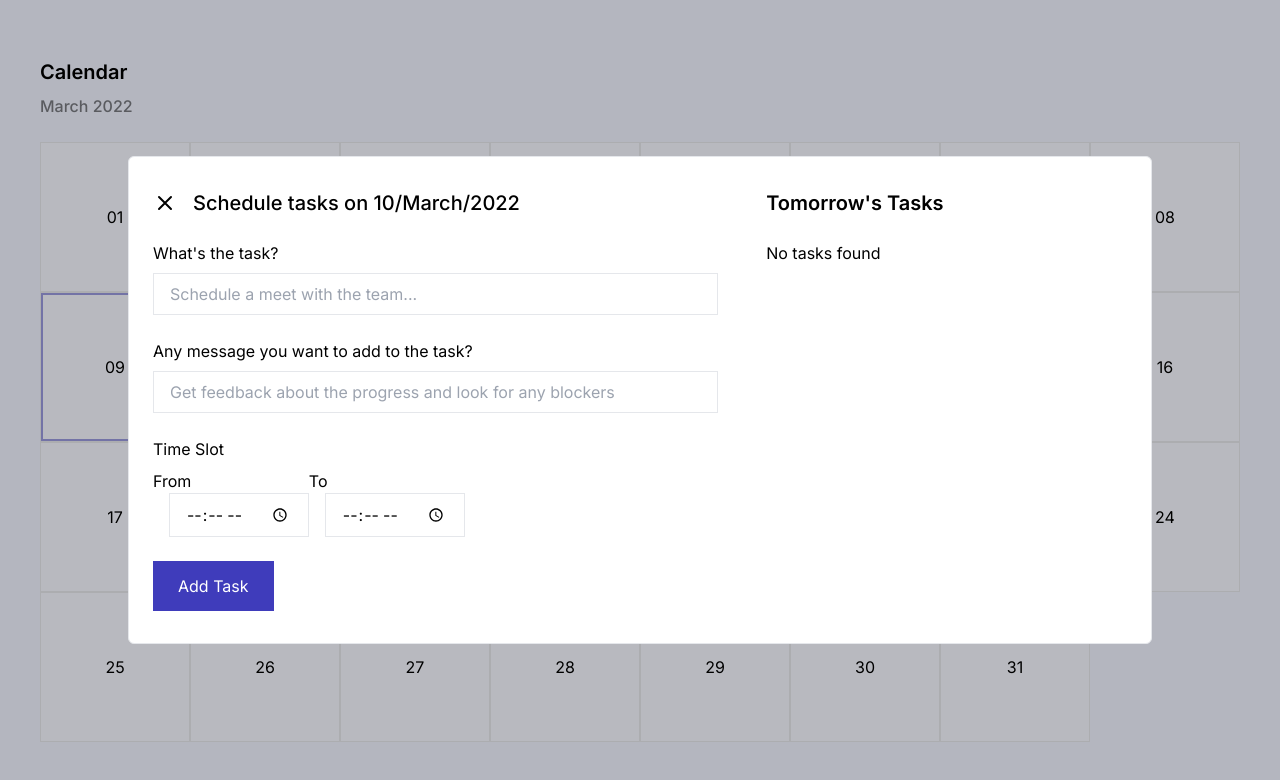
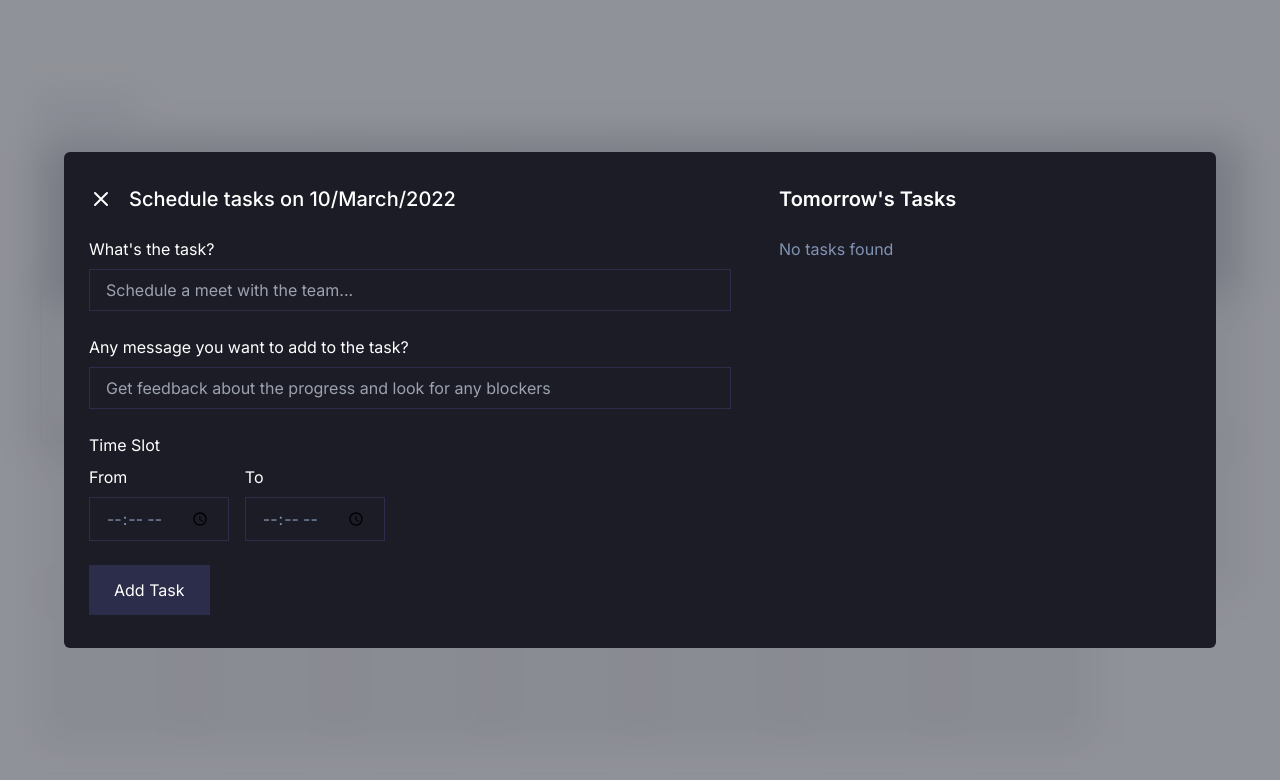
Before and after one commit to ruthv1k/ingen, a Next.js app: page / in a window 1280 px wide. Both pictures are taken after a click on the button "10". Shown: the top 780 px of the page. Built offline with nearby package versions, Linux system fonts and the light colour scheme.

Commit message:
I-1: Add dark theme
Added dark theme and required color pallettes

```diff
--- /dev/null
+++ b/pages/_document.tsx
@@ -0,0 +1,14 @@
+import Document, { Html, Head, Main, NextScript } from 'next/document'
+export default class MyDocument extends Document {
+  render() {
+    return (
+      <Html lang="en">
+        <Head></Head>
+        <body className="dark">
+          <Main />
+          <NextScript />
+        </body>
+      </Html>
+    )
+  }
+}
--- a/pages/components/popup.tsx
+++ b/pages/components/popup.tsx
@@ -61,13 +61,13 @@ const Popup: React.FC<Props> = ({
   }, [popup.isOpen])
 
   return (
-    <div className="overlay">
-      <div className="flex bg-white border rounded-md popup md:w-11/12 lg:max-w-5xl">
+    <>
+      <div className="flex bg-white border rounded-md popup dark:border-transparent dark:bg-dark-background md:w-11/12 lg:max-w-6xl">
         <div className="w-3/5 px-6 py-8 popup-content">
           <div className="flex items-center justify-start">
             <button
               onClick={() => setPopup({ ...popup, isOpen: false })}
-              className="flex items-center"
+              className="flex items-center dark:text-dark-theme-heading"
             >
               <svg
                 xmlns="http://www.w3.org/2000/svg"
@@ -84,59 +84,72 @@ const Popup: React.FC<Props> = ({
                 />
               </svg>
             </button>
-            <h3 className="ml-4 text-xl font-medium">
+            <h3 className="ml-4 text-xl font-medium dark:text-dark-theme-heading">
               Schedule tasks on {popup.date}
             </h3>
           </div>
 
           <div className="mt-6">
-            <label htmlFor="form_title" className="block pb-2">
+            <label
+              htmlFor="form_title"
+              className="block pb-2 dark:text-dark-theme-heading"
+            >
               What's the task?
             </label>
             <input
               type="text"
               placeholder="Schedule a meet with the team..."
               id="form_title"
-              className="w-full px-4 py-2 border border-border-light focus:outline-none"
+              className="w-full px-4 py-2 border focus:outline-none dark:border-dark-theme-primary dark:bg-transparent dark:text-dark-theme-body"
               onChange={setTaskTitle}
             />
           </div>
 
           <div className="mt-6">
-            <label htmlFor="add_field" className="block pb-2">
+            <label
+              htmlFor="add_field"
+              className="block pb-2 dark:text-dark-theme-heading"
+            >
               Any message you want to add to the task?
             </label>
             <input
               type="text"
               placeholder="Get feedback about the progress and look for any blockers"
               id="form_title"
-              className="w-full px-4 py-2 border border-border-light focus:outline-none"
+              className="w-full px-4 py-2 border focus:outline-none dark:border-dark-theme-primary dark:bg-transparent dark:text-dark-theme-body"
               onChange={setDescription}
             />
           </div>
 
           <div className="mt-6">
-            <label htmlFor="add_field" className="block pb-2">
+            <label
+              htmlFor="add_field"
+              className="block pb-2 dark:text-dark-theme-heading"
+            >
               Time Slot
             </label>
-            <div className="flex items-center justify-between w-1/2">
+            <div className="flex items-center justify-between w-1/3">
               <div>
-                <label htmlFor="from">From</label>
+                <label htmlFor="from" className="dark:text-dark-theme-heading">
+                  From
+                </label>
                 <input
                   type="time"
                   placeholder="From"
                   id="fromTime"
-                  className="px-4 py-2 ml-4 border border-border-light focus:outline-none"
+                  className="px-4 py-2 mt-2 border focus:outline-none dark:border-dark-theme-primary dark:bg-transparent dark:text-dark-theme-body"
                   onChange={setFrom}
                 />
               </div>
-              <div>
-                <label htmlFor="to">To</label>
+              <div className="ml-4 ">
+                <label htmlFor="to" className="dark:text-dark-theme-heading">
+                  To
+                </label>
                 <input
                   type="time"
                   placeholder="To"
                   id="toTime"
-                  className="px-4 py-2 ml-4 border border-border-light focus:outline-none"
+                  className="px-4 py-2 mt-2 border focus:outline-none dark:border-dark-theme-primary dark:bg-transparent dark:text-dark-theme-body"
                   onChange={setTo}
                 />
               </div>
@@ -146,7 +159,7 @@ const Popup: React.FC<Props> = ({
           <div className="mt-6">
             <button
               type="button"
-              className="px-6 py-3 text-white transition-all duration-150 ease-linear border border-light-theme-primary bg-light-theme-primary hover:bg-transparent hover:text-light-theme-primary"
+              className="px-6 py-3 text-white transition-all duration-150 ease-linear border border-light-theme-primary bg-light-theme-primary hover:bg-transparent hover:text-light-theme-primary dark:border-dark-theme-primary dark:bg-dark-theme-primary dark:text-dark-theme-heading dark:hover:bg-transparent "
               onClick={() => submitForm(form)}
             >
               Add Task
@@ -157,7 +170,8 @@ const Popup: React.FC<Props> = ({
           <Tasks tasks={tasks} markAsDone={markAsDone} date={popup.date} />
         </div>
       </div>
-    </div>
+      <div className="overlay"></div>
+    </>
   )
 }
 
--- a/pages/components/tasks.tsx
+++ b/pages/components/tasks.tsx
@@ -8,17 +8,20 @@ interface Props {
 }
 
 const Tasks: React.FC<Props> = ({ tasks, date, markAsDone }) => {
-  const { today } = useCalendar()
-  const formattedDate = parseInt(date.split('/')[0])
+  let { today } = useCalendar()
+  let formattedDate: number = 0
+  let filteredTasks: Array<Task> = []
+  if (date) formattedDate = parseInt(date.split('/')[0])
+  if (tasks && tasks.length > 0)
+    filteredTasks = tasks.filter(
+      (task) =>
+        parseInt(task.date.split('/')[0]) === formattedDate &&
+        task.isDone === false
+    )
 
-  const filteredTasks = tasks.filter(
-    (task) =>
-      parseInt(task.date.split('/')[0]) === formattedDate &&
-      task.isDone === false
-  )
   return (
     <>
-      <h1 className="mb-6 text-xl font-semibold">
+      <h1 className="mb-6 text-xl font-semibold dark:text-dark-theme-heading">
         {formattedDate === today
           ? `Today's Tasks`
           : formattedDate === today + 1
@@ -30,13 +33,15 @@ const Tasks: React.FC<Props> = ({ tasks, date, markAsDone }) => {
           filteredTasks.map((task) => (
             <li
               key={task.id}
-              className="my-3 flex min-w-[300px] items-center justify-between border bg-white"
+              className="my-3 flex min-w-[300px] items-center justify-between border bg-white dark:border-dark-theme-primary dark:bg-transparent"
             >
-              <span className="block px-5 py-3">{task.title}</span>
+              <span className="block px-5 py-3 dark:text-dark-theme-heading">
+                {task.title}
+              </span>
 
               <button
                 type="button"
-                className="flex items-center justify-center px-4 py-3 transition-all duration-150 ease-linear bg-light-theme-primary/25 text-light-theme-primary hover:bg-green-400 hover:text-white"
+                className="flex items-center justify-center px-4 py-3 transition-all duration-150 ease-linear bg-light-theme-primary/25 text-light-theme-primary hover:bg-green-400 hover:text-white dark:bg-dark-theme-primary/50 dark:text-white dark:hover:bg-dark-theme-primary dark:hover:text-green-400"
                 onClick={() => markAsDone(task.id)}
               >
                 <svg
@@ -57,7 +62,7 @@ const Tasks: React.FC<Props> = ({ tasks, date, markAsDone }) => {
             </li>
           ))
         ) : (
-          <li>No tasks found</li>
+          <li className="dark:text-dark-theme-body">No tasks found</li>
         )}
       </ul>
     </>
--- a/pages/index.tsx
+++ b/pages/index.tsx
@@ -64,15 +64,17 @@ const Home: NextPage = () => {
       </Head>
       <div className="flex items-center w-screen">
         <div className="flex flex-col items-start justify-center h-screen mx-auto min-w-fit">
-          <h1 className="text-xl font-semibold">Calendar</h1>
-          <h5 className="mt-2 mb-6 text-base font-medium text-black/50">
+          <h1 className="text-xl font-semibold dark:text-dark-theme-heading">
+            Calendar
+          </h1>
+          <h5 className="mt-2 mb-6 text-base font-medium text-black/50 dark:text-dark-theme-body">
             {currentMonth} {currentYear}
           </h5>
           <div className="grid justify-start grid-cols-8">
             {daysInMonth.map((day, i) => (
               <div
                 key={i}
-                className={`relative h-[150px] w-[150px] overflow-hidden border`}
+                className={`relative h-[150px] w-[150px] overflow-hidden `}
               >
                 <ul className="absolute top-3 left-[5px] -z-0 w-[138px]">
                   {tasks &&
@@ -94,12 +96,12 @@ const Home: NextPage = () => {
                 <button
                   value={day + '/' + currentMonth + '/' + currentYear}
                   onClick={handlePopup}
-                  className={`duration-15 0 absolute top-0 left-0 z-0 flex h-full w-full items-center justify-center bg-white/30 transition-all ease-linear ${
+                  className={`absolute top-0 left-0 z-0 flex h-full w-full items-center justify-center bg-white/30 transition-all duration-150 ease-linear  ${
                     day == today
-                      ? 'border-2 border-light-theme-primary/50 hover:font-semibold hover:text-light-theme-primary'
+                      ? 'border-2 border-light-theme-primary/50 hover:font-semibold hover:text-light-theme-primary dark:border-dark-theme-primary dark:bg-dark-theme-primary/5 dark:text-white dark:hover:bg-dark-theme-primary/50'
                       : day > today
-                      ? 'hover:bg-light-theme-primary/25 hover:font-semibold hover:text-white'
-                      : 'bg-light-theme-primary/5'
+                      ? 'border border-light-theme-primary/50 hover:border-light-theme-primary/25 hover:font-semibold hover:text-light-theme-primary dark:border-dark-theme-primary/25 dark:bg-dark-theme-primary/5 dark:text-white dark:hover:border-dark-theme-primary  dark:hover:bg-dark-theme-primary/50'
+                      : 'border bg-light-theme-primary/50 font-normal text-dark-theme-primary/50 dark:border-dark-theme-primary/20 dark:bg-dark-theme-primary/20 dark:text-white/25'
                   }`}
                   disabled={day < today ? true : false}
                 >
--- a/styles/globals.css
+++ b/styles/globals.css
@@ -7,11 +7,23 @@
 :root {
   --light-background: 240, 243, 255;
   --light-theme-primary: 63, 60, 187;
+  --dark-background: 28, 28, 39;
+  --dark-overlay: 0, 0, 0;
 }
 
 body {
   font-family: 'Inter', sans-serif;
-  background-color: rgb(var(--light-background));
+}
+
+@media (prefers-color-scheme: light) {
+  body {
+    background-color: rgb(var(--light-background));
+  }
+}
+@media (prefers-color-scheme: dark) {
+  body {
+    background-color: rgb(var(--dark-background));
+  }
 }
 
 /* popup */
@@ -35,6 +47,25 @@ body {
   z-index: 10;
 }
 
+.dark .overlay {
+  position: absolute;
+  top: 0;
+  left: 0;
+  width: 100%;
+  height: 100%;
+  background-color: rgba(var(--dark-overlay), 0.8);
+  backdrop-filter: blur(20px);
+  z-index: 10;
+}
+
+@supports ((-webkit-backdrop-filter: none) or (backdrop-filter: none)) {
+  .dark .overlay {
+    background-color: rgba(var(--dark-overlay), 0.4);
+    backdrop-filter: blur(20px);
+    -webkit-backdrop-filter: blur(20px);
+  }
+}
+
 @media only screen and (max-width: 499px) {
   .popup {
     width: 100%;
--- a/tailwind.config.js
+++ b/tailwind.config.js
@@ -3,11 +3,16 @@ module.exports = {
     './pages/**/*.{js,ts,jsx,tsx}',
     './components/**/*.{js,ts,jsx,tsx}',
   ],
+  darkMode: 'class',
   theme: {
     extend: {
       colors: {
         'light-background': '#f0f3ff',
         'light-theme-primary': '#3F3CBB',
+        'dark-background': '#1c1c27',
+        'dark-theme-primary': '#2c2d4a',
+        'dark-theme-heading': '#FFFFFF',
+        'dark-theme-body': '#8193b2',
       },
     },
   },
```
